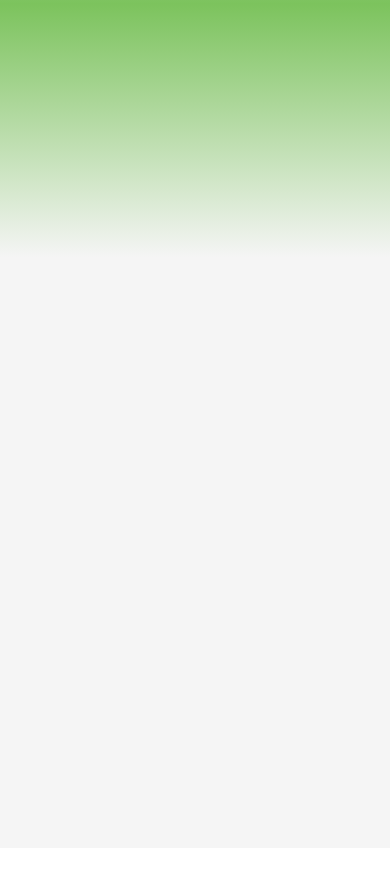
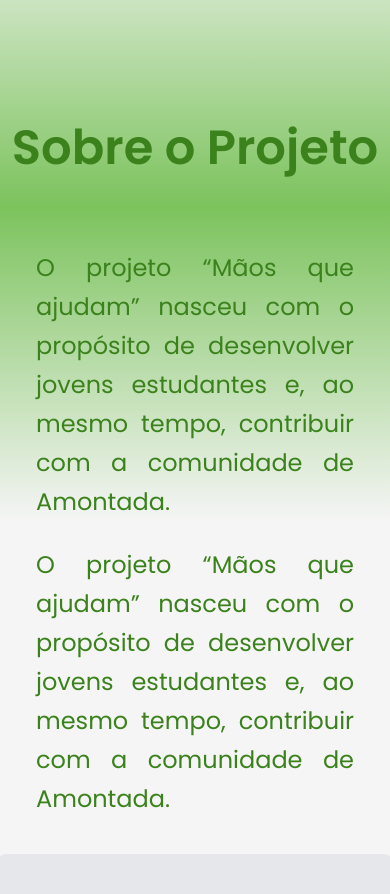
Before and after one commit to Joziberto-Alves/maos-que-ajudam, a Next.js app: page / in a window 390 px wide. Shown: the part 840-1734 px from the top of the page. Before the commit the page ends 1688 px from the top, so only its background shows below. Built offline with nearby package versions, Linux system fonts and the light colour scheme.

Commit message:
section about with responsividad with space to put the image

```diff
--- a/components/about.tsx
+++ b/components/about.tsx
@@ -1,7 +1,28 @@
 export default function About() {
     return (
-        <div className="min-h-screen">
+        <div className="min-h-screen flex flex-col text-[#3B821D] justify-center mt-30">
+            <h1 className="text-5xl font-semibold text-center">Sobre o Projeto</h1>
+            <section className="flex items-center mt-10  md:flex-row flex-col ">
+                <div className="md:w-1/2 flex-col justify-center p-9 text-2xl leading-relaxed">
+                    {/* texto */}
+                    <p className="mb-6 text-justify ">
+                    O projeto “Mãos que ajudam” nasceu com o
+                    propósito de desenvolver jovens estudantes e,
+                    ao mesmo tempo, contribuir com a
+                    comunidade de Amontada.
+                    </p>
+                    <p className="text-justify">O projeto “Mãos que ajudam” nasceu com o
+                    propósito de desenvolver jovens estudantes e,
+                    ao mesmo tempo, contribuir com a
+                    comunidade de Amontada.
+                    </p>
+                </div>
 
+                <div className="md:w-1/2 flex flex-col items-center justufy-center ">
+                    {/* imagem */}
+                    <div className="bg-gray-200 p-50 rounded-xl"></div>
+                </div>
+            </section>
         </div>
     )
 }
```
